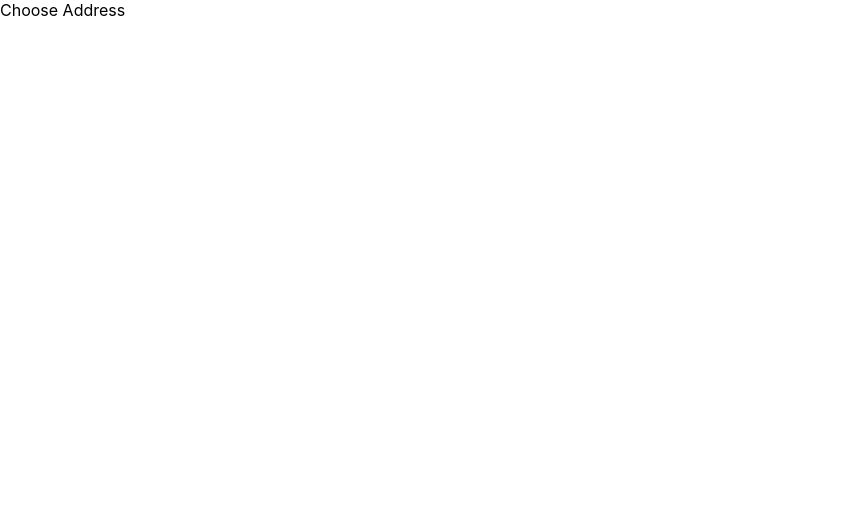
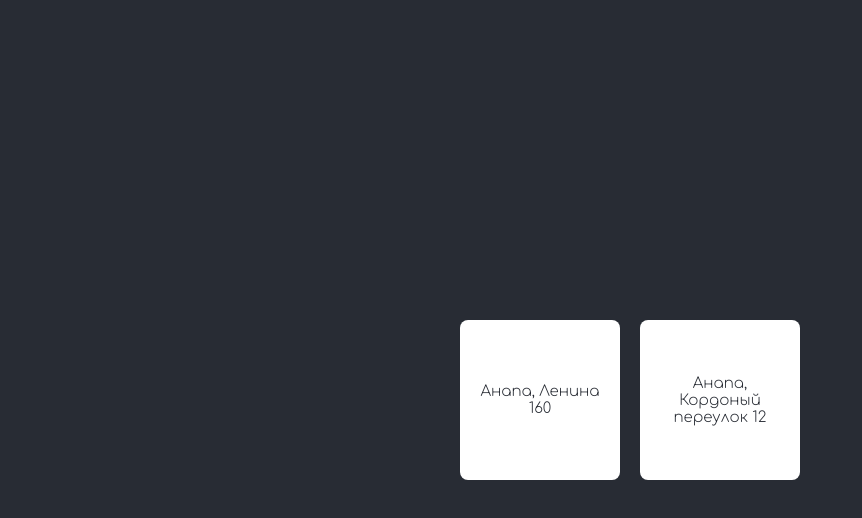
Before and after one commit to Julianbgs/Fabrika, a React (Create React App) app: page /choose-restaurant in a window 1280 px wide. Shown: the top 518 px of the page, without its empty margins (0-862 px from the left). Built offline with nearby package versions, Linux system fonts and the light colour scheme.

Commit message:
[~] add redux, page screen ChooseRestaurant.tsx

```diff
--- a/package.json
+++ b/package.json
@@ -12,9 +12,11 @@
     "@types/react-dom": "^18.2.14",
     "react": "^18.2.0",
     "react-dom": "^18.2.0",
+    "react-redux": "^8.1.3",
     "react-router": "^6.17.0",
     "react-router-dom": "^6.17.0",
     "react-scripts": "5.0.1",
+    "redux": "^4.2.1",
     "styled-components": "^6.1.0",
     "typescript": "^4.9.5",
     "web-vitals": "^2.1.4"
--- a/src/index.tsx
+++ b/src/index.tsx
@@ -6,6 +6,8 @@ import {createBrowserRouter} from "react-router-dom";
 import Main from "./main/Pages/Main/Main";
 import {RouterProvider} from "react-router";
 import ChooseAddress from "./main/Pages/ChooseAddress/ChooseRestaurant";
+import {Provider} from "react-redux";
+import store from "./main/store/store";
 
 const routes = createBrowserRouter([
     {
@@ -23,7 +25,9 @@ const root = ReactDOM.createRoot(
 );
 
 root.render(
-    <RouterProvider router={routes} />
+    <Provider store={ store }>
+        <RouterProvider router={routes} />
+    </Provider>
 );
 
 // If you want to start measuring performance in your app, pass a function
--- /dev/null
+++ b/src/main/Core/interfaces/store.ts
@@ -0,0 +1,10 @@
+import {Action} from "redux";
+
+export interface InitialStoreInterface {
+    title: string;
+    address: string;
+}
+
+export interface ActionWithPayload<T> extends Action {
+    payload: T;
+}
--- /dev/null
+++ b/src/main/Pages/ChooseAddress/ChooseRestaurant.css
@@ -0,0 +1,49 @@
+body, html {
+    height: 100%;
+}
+
+.choose {
+    display: flex;
+    justify-content: center;
+    align-items: center;
+    height: 100vh;
+    width: 100%;
+    background-color: #282c34;
+}
+
+.choose__wrapper {
+    display: flex;
+    align-items: center;
+    width: 400px;
+    height: 200px;
+    padding: 20px;
+    box-sizing: border-box;
+}
+
+.choose__address {
+    display: flex;
+    align-items: center;
+    height: 100%;
+    width: calc(50% - 20px);
+    margin-right: 20px;
+    padding: 15px;
+    box-sizing: border-box;
+    border-radius: 8px;
+    background-color: #ffffff;
+    color: #282c34;
+    font-family: Comfortaa, sans-serif;
+    font-weight: 300;
+    font-size: 15px;
+    line-height: 17px;
+    transition: all 1s;
+    text-align: center;
+}
+
+.choose__address:hover {
+    background-color: black;
+    color: #ffffff;
+}
+
+.choose__address:last-child {
+    margin-right: 0;
+}
--- a/src/main/Pages/ChooseAddress/ChooseRestaurant.tsx
+++ b/src/main/Pages/ChooseAddress/ChooseRestaurant.tsx
@@ -1,7 +1,43 @@
+import React from "react";
+import './ChooseRestaurant.css'
+import {useDispatch} from "react-redux";
+import {SelectOptionInterface} from "../../Core/interfaces/ui-elements";
+import {saveAddress} from "../../store/actions";
+import {useNavigate} from "react-router";
+
 export default function ChooseAddress() {
+    const dispatch = useDispatch();
+    const navigate = useNavigate();
+
+    const firstAddress = {
+        title: 'Анапа',
+        address: 'Ленина 160'
+    };
+
+    const secondAddress = {
+        title: 'Анапа',
+        address: ' Кордоный переулок 12'
+    };
+
+    const chooseAddress = (options: SelectOptionInterface) => {
+        dispatch(saveAddress(options.title, options.address));
+        navigate('/')
+    }
+
     return (
-        <>
-        Choose Address
-        </>
+        <div className="choose">
+            <div className="choose__wrapper">
+                <div className="choose__address"
+                     onClick={() => chooseAddress(firstAddress)}
+                >
+                    Анапа, Ленина 160
+                </div>
+                <div className="choose__address"
+                     onClick={() => chooseAddress(secondAddress)}
+                >
+                    Анапа, Кордоный переулок 12
+                </div>
+            </div>
+        </div>
     )
 }
--- a/src/main/Pages/Main/Main.tsx
+++ b/src/main/Pages/Main/Main.tsx
@@ -1,7 +1,31 @@
-import React from "react";
+import React, {useEffect} from "react";
 import Header from "../../Components/Header/Header";
+import {useNavigate} from "react-router";
+import {useSelector} from "react-redux";
+import {InitialStoreInterface} from "../../Core/interfaces/store";
 
 export default function Main() {
+    const navigate = useNavigate();
+    const initial: InitialStoreInterface[] = useSelector((state: any) => state);
+    const address = initial[0] ? initial[0].address : null;
+    useEffect(() => {
+        // callback function to call when event triggers
+        if (!address) {
+            navigate('/choose-restaurant');
+        }
+        // const onPageLoad = () => {
+        //     navigate('/choose-restaurant');
+        // };
+        //
+        // // Check if the page has already loaded
+        // if (document.readyState === 'complete') {
+        //     onPageLoad();
+        // } else {
+        //     window.addEventListener('load', onPageLoad, false);
+        //     // Remove the event listener when component unmounts
+        //     return () => window.removeEventListener('load', onPageLoad);
+        // }
+    }, []);
     return(
         <>
             <Header />
--- a/src/main/UI-elements/Select/Select.tsx
+++ b/src/main/UI-elements/Select/Select.tsx
@@ -2,16 +2,21 @@ import React, {useCallback, useEffect, useRef, useState} from "react";
 import {SelectInterface, SelectOptionInterface} from "../../Core/interfaces/ui-elements";
 import arr from '../../../assets/images/ui/select/down-arrow.png';
 import './Select.css';
+import {useDispatch, useSelector} from "react-redux";
+import {InitialStoreInterface} from "../../Core/interfaces/store";
+import {saveAddress} from "../../store/actions";
 
 export default function Select(props: SelectInterface) {
     const {options} = props;
+    const dispatch = useDispatch();
+
+    const initialOptions: InitialStoreInterface[] = useSelector((state: any) => state);
+    const address = initialOptions[0] ? initialOptions[0].address : null;
+    const title = initialOptions[0] ? initialOptions[0].title : null;
 
     const select = useRef<any>(null);
     const [isShowOptions, setIsShowOptions] = useState(false);
-    const [activeOption, setActiveOption] = useState({
-        address: 'Кордоный переулок 12',
-        title: 'Анапа'
-    });
+    const [activeOption, setActiveOption] = useState({});
 
     const handleDocumentClick = (e: MouseEvent) => {
         // Проверьте, был ли клик за пределами селекта
@@ -21,7 +26,7 @@ export default function Select(props: SelectInterface) {
     }
 
     const getActiveOption = useCallback((option: SelectOptionInterface) => {
-        setActiveOption(option);
+        dispatch(saveAddress(option.title, option.address));
         setIsShowOptions(false);
     }, [])
 
@@ -36,8 +41,8 @@ export default function Select(props: SelectInterface) {
     return (
         <div className="select" ref={select} >
             <div className="select__top-elems">
-                <div className="select__title">{activeOption.title}</div>
-                <div className="select__address">{activeOption.address}</div>
+                <div className="select__title">{title}</div>
+                <div className="select__address">{address}</div>
             </div>
             <div className="select__dropdown" onClick={() => setIsShowOptions(!isShowOptions)}>
                 <img src={arr} alt="arr img"/>
--- /dev/null
+++ b/src/main/store/actionTypes.ts
@@ -0,0 +1,2 @@
+export const SAVE_ADDRESS = 'SAVE_ADDRESS';
+export const IS_FIRST_LOAD = 'IS_FIRST_LOAD';
--- /dev/null
+++ b/src/main/store/actions.ts
@@ -0,0 +1,6 @@
+import * as actions from './actionTypes';
+
+export const saveAddress = (title: string, address: string) => ({
+  type: actions.SAVE_ADDRESS,
+  payload: {title, address}
+});
--- /dev/null
+++ b/src/main/store/reducer.ts
@@ -0,0 +1,16 @@
+import * as actions from './actionTypes';
+import {ActionWithPayload, InitialStoreInterface} from "../Core/interfaces/store";
+
+const initialStore: InitialStoreInterface[] = [];
+
+export default function reducer(state = initialStore, action: ActionWithPayload<InitialStoreInterface>) {
+  switch (action.type) {
+    case actions.SAVE_ADDRESS:
+      return [{
+        title: action.payload.title,
+        address: action.payload.address,
+      }];
+    default:
+      return state;
+  }
+}
--- /dev/null
+++ b/src/main/store/store.ts
@@ -0,0 +1,8 @@
+import { createStore } from 'redux';
+import reducer from "./reducer";
+
+const store = createStore(
+  reducer
+);
+
+export default store;
```
Also changed, not shown: 1 other file (tests, documents, lock files or other folders).
